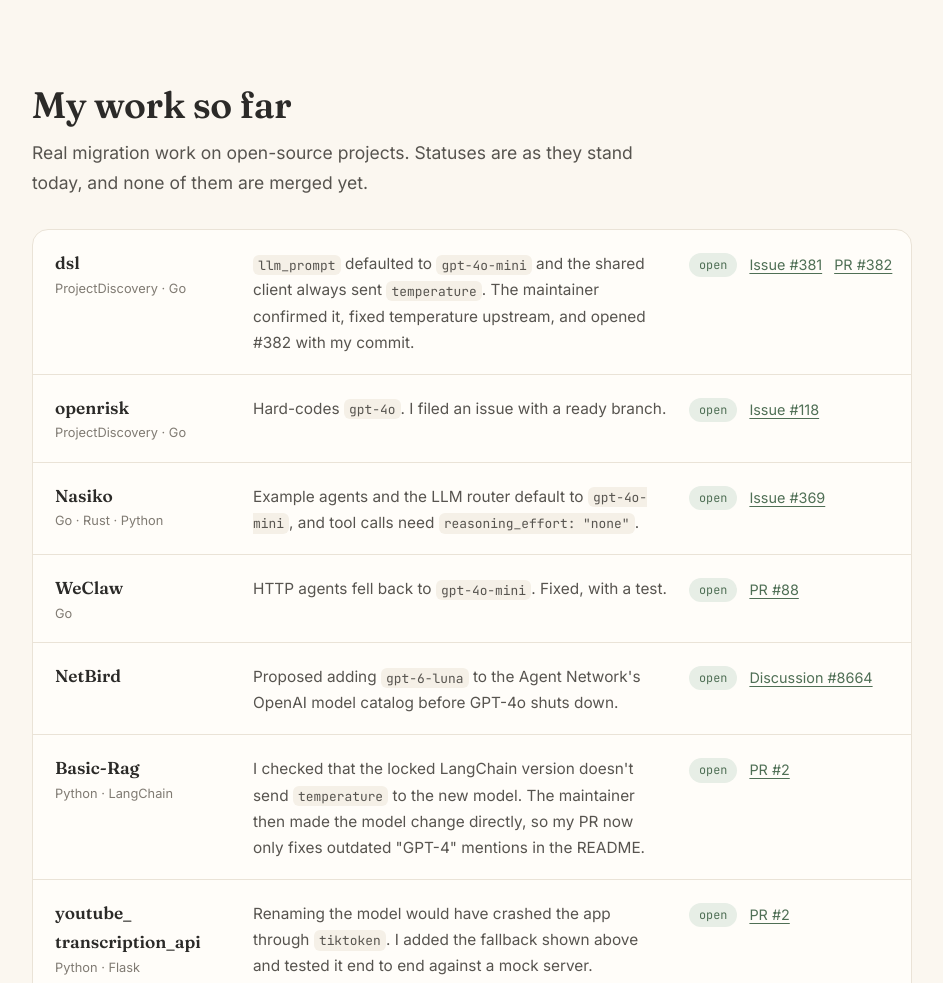
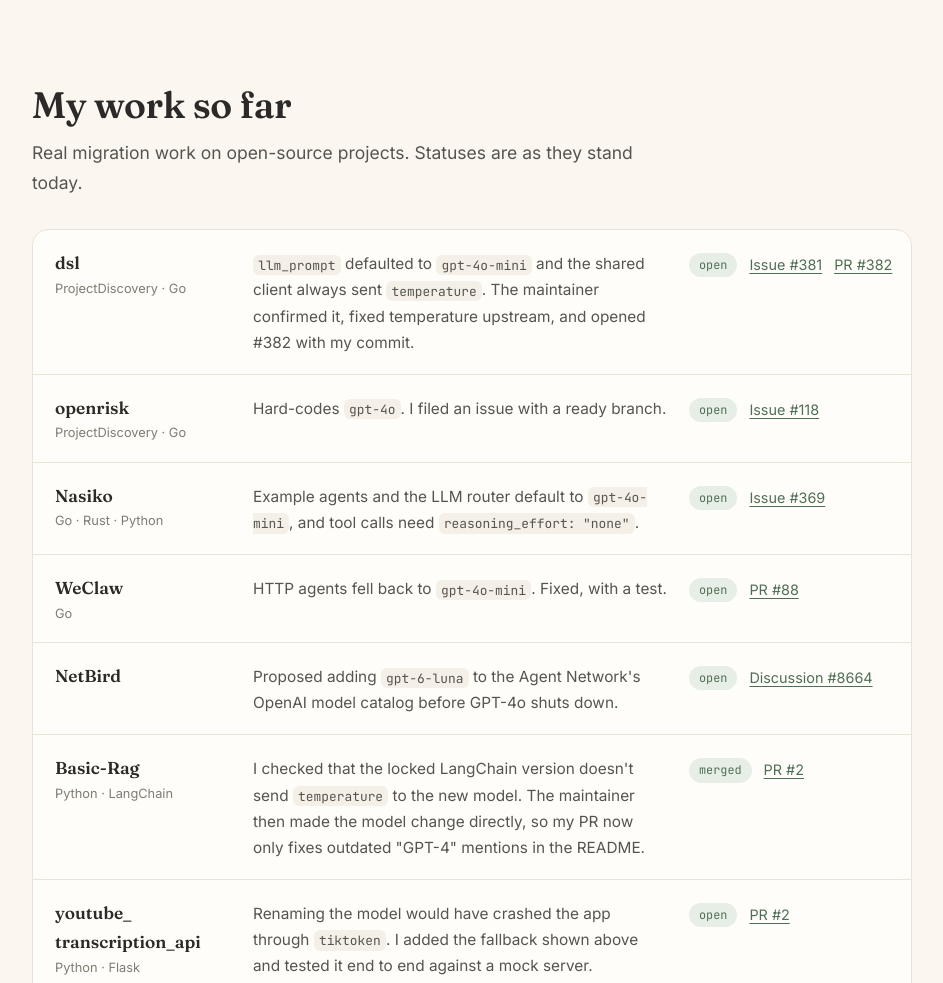
Before and after one commit to prasadrandika/prasadrandika.github.io, a plain HTML site: page index.html in a window 1280 px wide. Shown: the part 5001-5984 px from the top of the page, without its empty margins (168-1111 px from the left). Drawn offline with Linux system fonts and the light colour scheme.

Commit message:
Mark Basic-Rag PR #2 as merged
Co-Authored-By: Claude Opus 5.5 <noreply@anthropic.com>

```diff
--- a/index.html
+++ b/index.html
@@ -490,7 +490,7 @@
 
 <section id="work">
   <h2>My work so far</h2>
-  <p class="intro">Real migration work on open-source projects. Statuses are as they stand today, and none of them are merged yet.</p>
+  <p class="intro">Real migration work on open-source projects. Statuses are as they stand today.</p>
   <ul class="work">
     <li>
       <div class="proj">dsl<span>ProjectDiscovery · Go</span></div>
@@ -520,7 +520,7 @@
     <li>
       <div class="proj">Basic-Rag<span>Python · LangChain</span></div>
       <div class="found">I checked that the locked LangChain version doesn't send <code>temperature</code> to the new model. The maintainer then made the model change directly, so my PR now only fixes outdated "GPT-4" mentions in the README.</div>
-      <div class="meta"><span class="status">open</span><a href="https://github.com/gurezende/Basic-Rag/pull/2">PR #2</a></div>
+      <div class="meta"><span class="status">merged</span><a href="https://github.com/gurezende/Basic-Rag/pull/2">PR #2</a></div>
     </li>
     <li>
       <div class="proj">youtube_<wbr>transcription_<wbr>api<span>Python · Flask</span></div>
```
